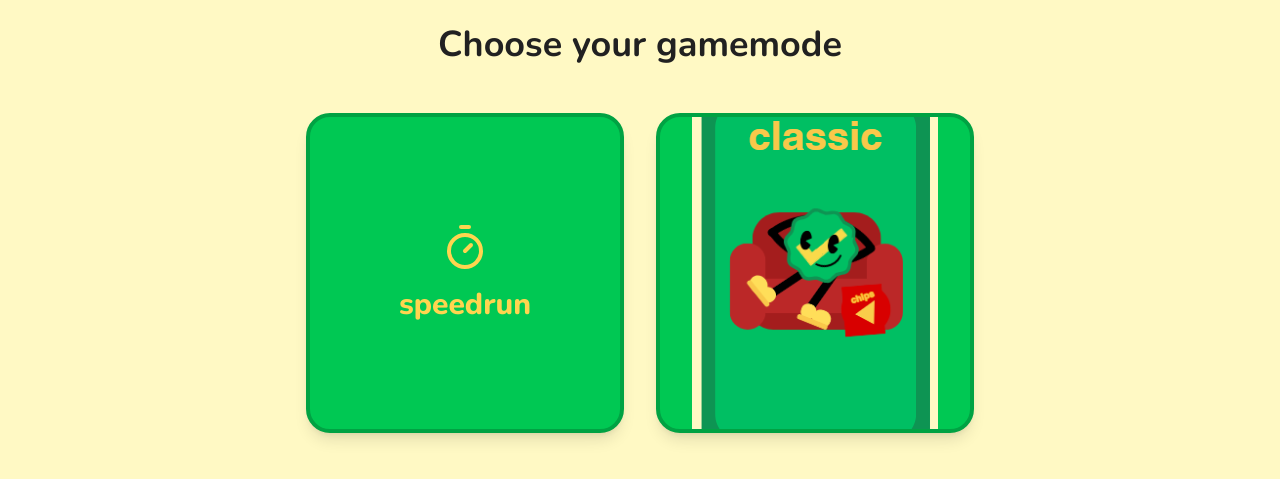
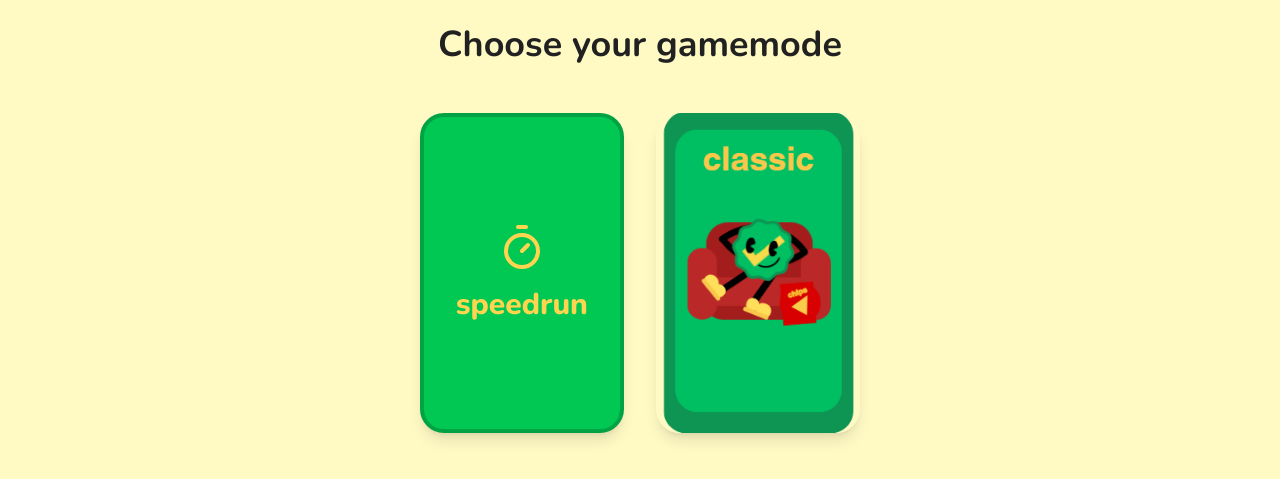
Before and after one commit to ForestOfGaming/goodguess-quest, a React (Vite) app: page /gamemode/1 in a window 1280 px wide. Shown: the part 255-734 px from the top of the page. Built offline with nearby package versions, Linux system fonts and the light colour scheme.

Commit message:
Replace logo square
Replaced the logo square component.

```diff
--- a/src/components/GameModeCard.tsx
+++ b/src/components/GameModeCard.tsx
@@ -16,27 +16,23 @@ const GameModeCard: React.FC<GameModeCardProps> = ({ mode, onClick }) => {
       transition={{ duration: 0.3, delay: mode === 'speedrun' ? 0.1 : 0.2 }}
       whileHover={{ scale: 1.05 }}
       whileTap={{ scale: 0.95 }}
-      className="rounded-3xl overflow-hidden shadow-lg bg-goodguess-primary border-4 border-goodguess-primary-dark cursor-pointer h-full w-full"
+      className={`rounded-3xl overflow-hidden shadow-lg ${mode === 'speedrun' ? 'bg-goodguess-primary border-4 border-goodguess-primary-dark' : ''} cursor-pointer h-full w-full`}
       onClick={() => onClick(mode)}
     >
+      {mode === 'speedrun' ? (
         <div className="h-full w-full flex flex-col items-center justify-center p-8">
-        {mode === 'speedrun' ? (
-          <>
           <Timer className="w-12 h-12 text-goodguess-secondary mb-4" />
           <h3 className="text-3xl font-extrabold text-goodguess-secondary">
             speedrun
           </h3>
-          </>
+        </div>
       ) : (
-          <div className="flex flex-col items-center justify-center h-full w-full">
         <img
           src="/lovable-uploads/3cf2364e-9378-4c39-8e66-621371f16019.png"
           alt="Classic mode"
-              className="w-full h-auto rounded-lg"
+          className="w-full h-full object-cover"
         />
-          </div>
       )}
-      </div>
     </motion.div>
   );
 };
```
Lines whose indentation alone changed are shown as unchanged.
